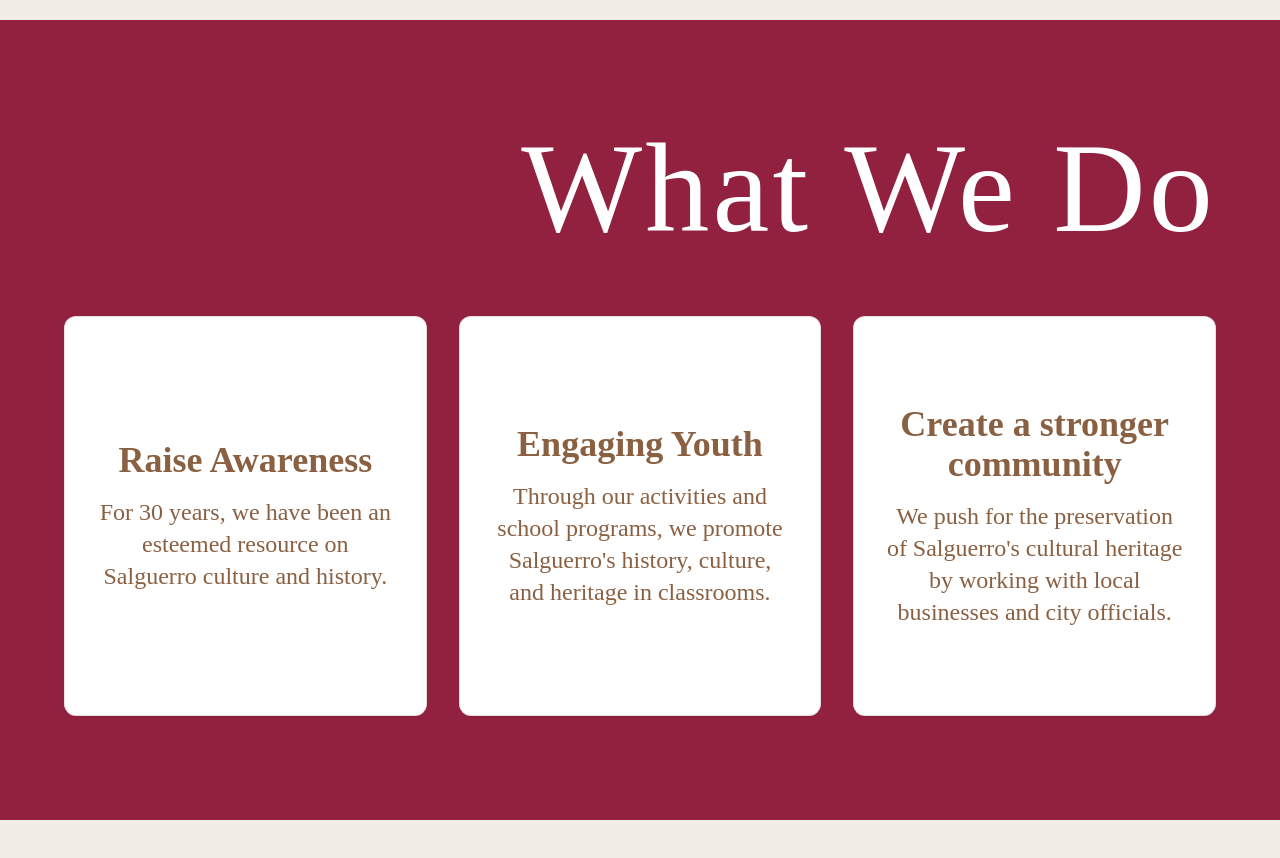
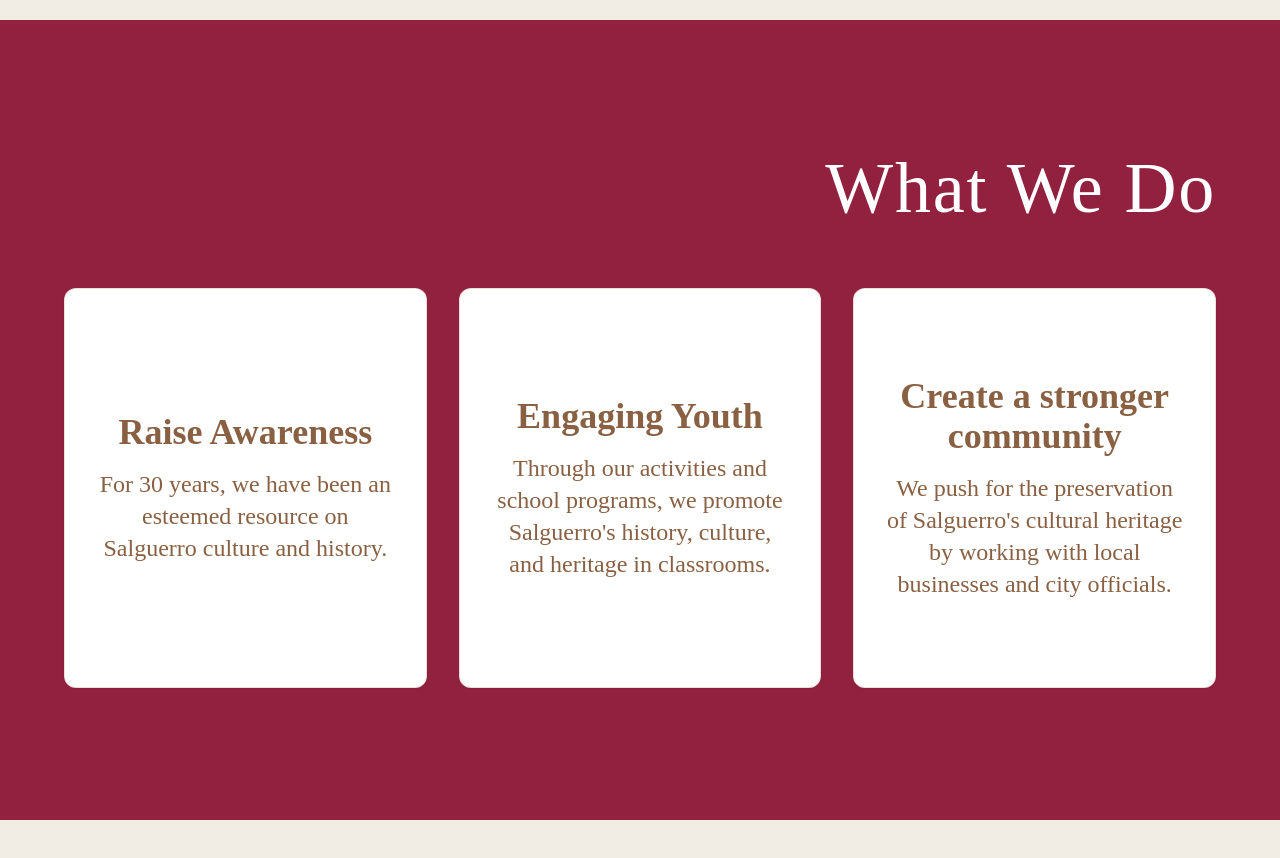
Before and after one commit to manthan1/her-shield-community, a React (Vite) app: page / in a window 1280 px wide. Shown: the part 1580-2438 px from the top of the page. Built offline with nearby package versions, Linux system fonts and the light colour scheme; a web font is replaced by a local one.

Commit message:
Manual edit: src/components/SinglePageApp.tsx
Edited UI in Lovable

```diff
--- a/src/components/SinglePageApp.tsx
+++ b/src/components/SinglePageApp.tsx
@@ -236,7 +236,7 @@ const SinglePageApp = () => {
       <section className="min-h-screen flex items-center py-12 sm:py-16 md:py-20 bg-crimson">
         <div className="container mx-auto px-4 sm:px-6">
           <div className="max-w-6xl mx-auto">
-            <h2 className="font-heading text-5xl sm:text-6xl md:text-7xl lg:text-8xl xl:text-9xl tracking-wide text-white text-right mb-8 sm:mb-12 md:mb-16">
+            <h2 className="font-heading text-3xl sm:text-4xl md:text-6xl lg:text-7xl tracking-wide text-white text-right mb-8 sm:mb-12 md:mb-16">
               What We Do
             </h2>
 
```
